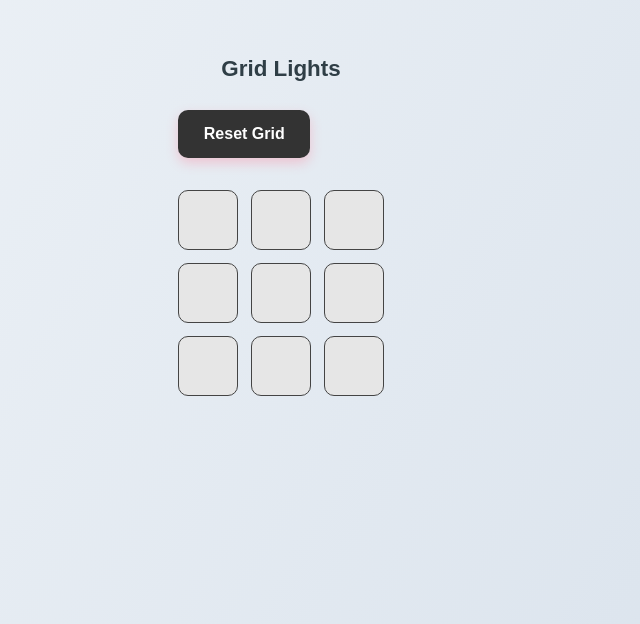
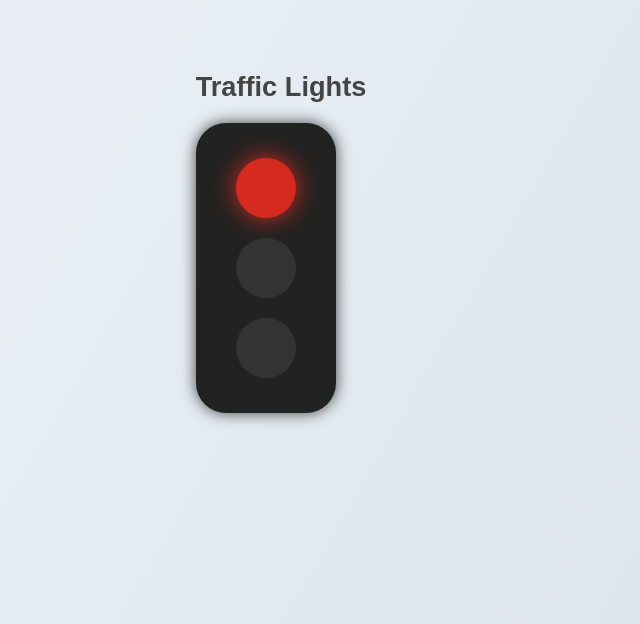
Before and after one commit to Code-With-Rohit-69/Practice-React, a React (Vite) app: page / in a window 1280 px wide. Shown: the part 176-800 px from the top of the page, without its empty margins (359-999 px from the left). Built offline with nearby package versions, Linux system fonts and the light colour scheme.

Commit message:
TrafficLight

```diff
--- a/src/App.jsx
+++ b/src/App.jsx
@@ -1,5 +1,4 @@
 import React from "react";
-import RecipeFilterApp from "./components/RecipeFilterApp";
 import ImageGallery from "./components/ImageGallery/ImageGallery";
 import ColorCodeGame from "./components/ColorCode/ColorCode";
 import CharacterCount from "./components/CharacterCount/CharacterCount";
@@ -20,9 +19,10 @@ import ColorExplorer from "./components/ColorExplorer/ColorExplorer";
 import ResizableSplitPane from "./components/Resizable Split Plane/ResizableSplitPane.jsx";
 import PinItems from "./components/PinItems/PinItems.jsx";
 import GridLights2 from "./components/GridLights2/GridLights2.jsx";
+import TrafficLight from "./components/TrafficLight/TrafficLight.jsx";
 
 const App = () => {
-  return <GridLights2 />;
+  return <TrafficLight />
 };
 
 export default App;
--- a/src/components/Card.jsx
+++ /dev/null
@@ -1,36 +0,0 @@
-import React from "react";
-
-const Card = ({ image, name, Cuisine, rating, reviews }) => {
-  return (
-    <div
-      style={{
-        padding: "10px",
-        border: "2px solid black",
-        borderRadius: "10px",
-      }}
-    >
-      <img
-        src={image}
-        alt=""
-        style={{ width: "100%", height: "150px", borderRadius: "10px" }}
-      />
-      <h3 style={{ textAlign: "center" }}>{name}</h3>
-      <h5>🍴 Cuisine: {Cuisine}</h5>
-      <h5>
-        ⭐ Rating: {rating} ( {reviews} reviews)
-      </h5>
-      <button
-        style={{
-          padding: "10px 15px",
-          borderRadius: "10px",
-          backgroundColor: "green",
-          color: "white",
-        }}
-      >
-        Add to Cart
-      </button>
-    </div>
-  );
-};
-
-export default Card;
--- a/src/components/RecipeFilterApp.jsx
+++ /dev/null
@@ -1,43 +0,0 @@
-import React, { useState } from "react";
-import Card from "./Card.jsx";
-import { recipesData } from "../data/recipesData.js";
-
-const RecipeFilterApp = () => {
-  const [data, setData] = useState(recipesData);
-
-  const handleChange = (rate) => {
-    setData([...data].filter((recipe, index) => recipe.rating >= rate));
-  };
-
-  return (
-    <div>
-      <h1>🍽️ Recipe Explorer</h1>
-      <span>
-        <h4>Filter By Rating: </h4>
-        <select name="" id="" onChange={handleChange}>
-          <option>4.0+</option>
-          <option>4.3+</option>
-          <option>4.5+</option>
-          <option>4.7+</option>
-          <option>4.9+</option>
-        </select>
-      </span>
-      <span style={{ marginLeft: "20rem" }}>🛒 Cart items:</span>
-      <h1>Average Rating: </h1>
-      <div style={{ display: "flex", flexWrap: "wrap", gap: "5rem" }}>
-        {data.map((recipe, index) => (
-          <Card
-            key={recipe.id}
-            image={recipe.image}
-            name={recipe.name}
-            Cuisine={recipe.cuisine}
-            rating={recipe.rating}
-            reviews={recipe.reviewCount}
-          />
-        ))}
-      </div>
-    </div>
-  );
-};
-
-export default RecipeFilterApp;
--- /dev/null
+++ b/src/components/TrafficLight/TrafficLight.jsx
@@ -0,0 +1,61 @@
+import { useEffect, useState } from "react";
+import Style from "./TrafficLight.module.css";
+
+const TrafficLight = () => {
+  const [currLight, setCurrLight] = useState("red");
+
+  useEffect(() => {
+    let timer;
+
+    if (currLight === "red") {
+      timer = setTimeout(() => {
+        setCurrLight("yellow");
+      }, 3000);
+    }
+
+    if (currLight == "yellow") {
+      timer = setTimeout(() => {
+        setCurrLight("green");
+      }, 1000);
+    }
+
+    if (currLight === "green") {
+      timer = setTimeout(() => {
+        setCurrLight("red");
+      }, 2000);
+    }
+
+    return () => clearInterval(timer);
+  }, [currLight]);
+
+  return (
+    <div>
+      <h2 data-testid="title">Traffic Lights</h2>
+      <div
+        className={Style.trafficLight}
+        id="traffic-light"
+        data-testid="traffic-light"
+      >
+        <div
+          id="red-light"
+          data-testid="red-light"
+          className={`${Style.circle} ${currLight === "red" ? Style.redOn : ""}`}
+        ></div>
+
+        <div
+          id="yellow-light"
+          data-testid="yellow-light"
+          className={`${Style.circle} ${currLight === "yellow" ? Style.yellowOn : ""}`}
+        ></div>
+
+        <div
+          id="green-light"
+          data-testid="green-light"
+          className={`${Style.circle} ${currLight === "green" ? Style.greenOn : ""}`}
+        ></div>
+      </div>
+    </div>
+  );
+};
+
+export default TrafficLight;
--- /dev/null
+++ b/src/components/TrafficLight/TrafficLight.module.css
@@ -0,0 +1,48 @@
+html,
+body {
+  height: 100vh;
+  margin: 0;
+}
+
+body {
+  display: flex;
+  justify-content: center;
+  align-items: center;
+}
+
+.trafficLight {
+  background: #222;
+  border-radius: 30px;
+  width: 140px;
+  padding: 25px 18px;
+  display: flex;
+  flex-direction: column;
+  align-items: center;
+  box-shadow: 0 0 15px #444;
+}
+
+.circle {
+  width: 60px;
+  height: 60px;
+  border-radius: 50%;
+  margin: 10px auto;
+  background-color: #333;
+}
+
+.redOn {
+  background: #d52b1e;
+  opacity: 1;
+  box-shadow: 0 0 24px #d52b1e;
+}
+
+.yellowOn {
+  background: #ffed00;
+  opacity: 1;
+  box-shadow: 0 0 24px #ffed00;
+}
+
+.greenOn {
+  background: #00bb2d;
+  opacity: 1;
+  box-shadow: 0 0 24px #00bb2d;
+}
```
